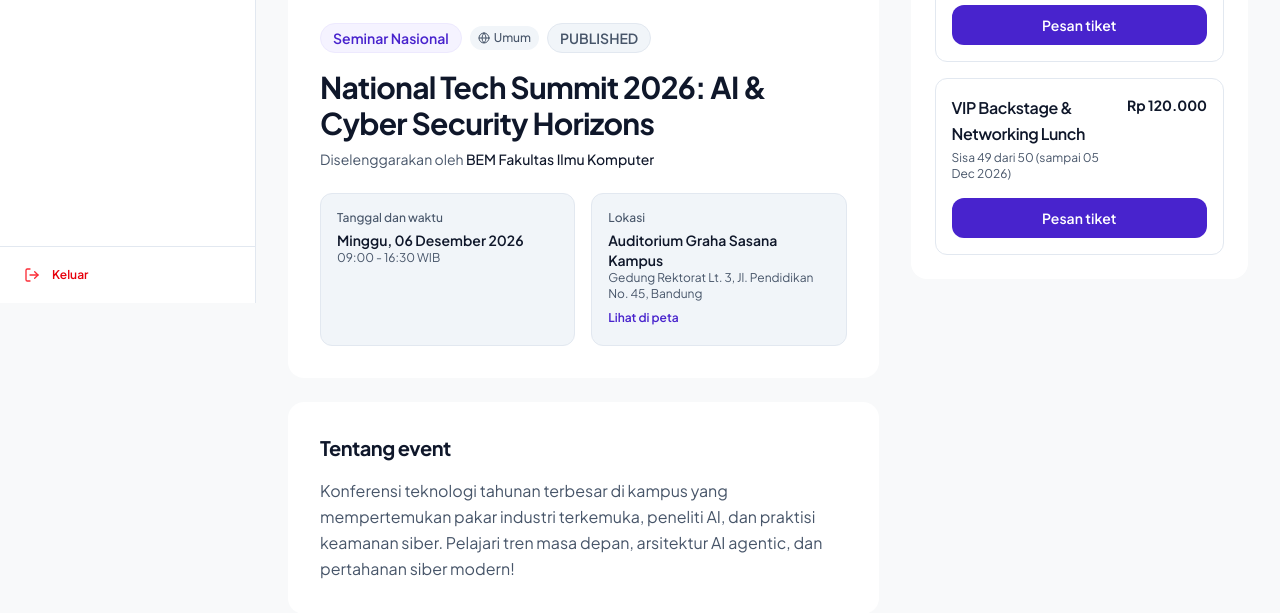
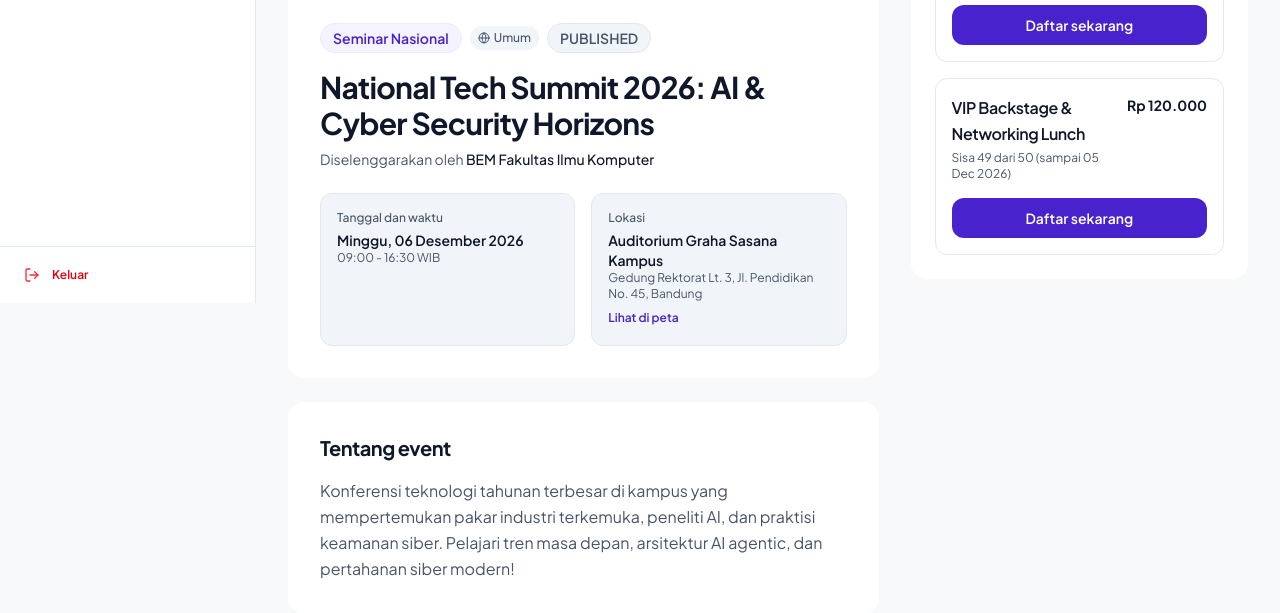
Before and after one commit to Astheric/Sistem-Event-Kampus, a Laravel app: page /events/national-tech-summit-2026 in a window 1280 px wide. Shown: the part 497-1110 px from the top of the page. Run offline with Laravel 12, Linux system fonts and the light colour scheme; a user stored in the database is signed in; data comes from the database, SQL or seed files in the repository; style sheets or scripts are compiled from the project's sources; some libraries are stand-ins or nearby versions.

Commit message:
fix(event): clarify ticket registration CTA
Rename ticket action to "Daftar sekarang" on event detail to address
TC-G-08 from blackbox results.

```diff
--- a/resources/views/events/show.blade.php
+++ b/resources/views/events/show.blade.php
@@ -122,7 +122,7 @@
                                 @if($userRegistration)
                                     <span class="inline-flex w-full justify-center rounded-xl bg-surface-soft px-4 py-2.5 text-sm font-semibold text-muted">Sudah terdaftar</span>
                                 @elseif($isAvailable)
-                                    <a href="{{ route('events.checkout', ['event' => $event->id, 'ticket' => $ticket->id]) }}" class="btn btn-primary w-full text-sm">Pesan tiket</a>
+                                    <a href="{{ route('events.checkout', ['event' => $event->id, 'ticket' => $ticket->id]) }}" class="btn btn-primary w-full text-sm">Daftar sekarang</a>
                                 @else
                                     <span class="inline-flex w-full justify-center rounded-xl bg-surface-soft px-4 py-2.5 text-sm font-semibold text-muted">{{ $ticket->isSoldOut() ? 'Tiket habis' : 'Penjualan ditutup' }}</span>
                                 @endif
```
